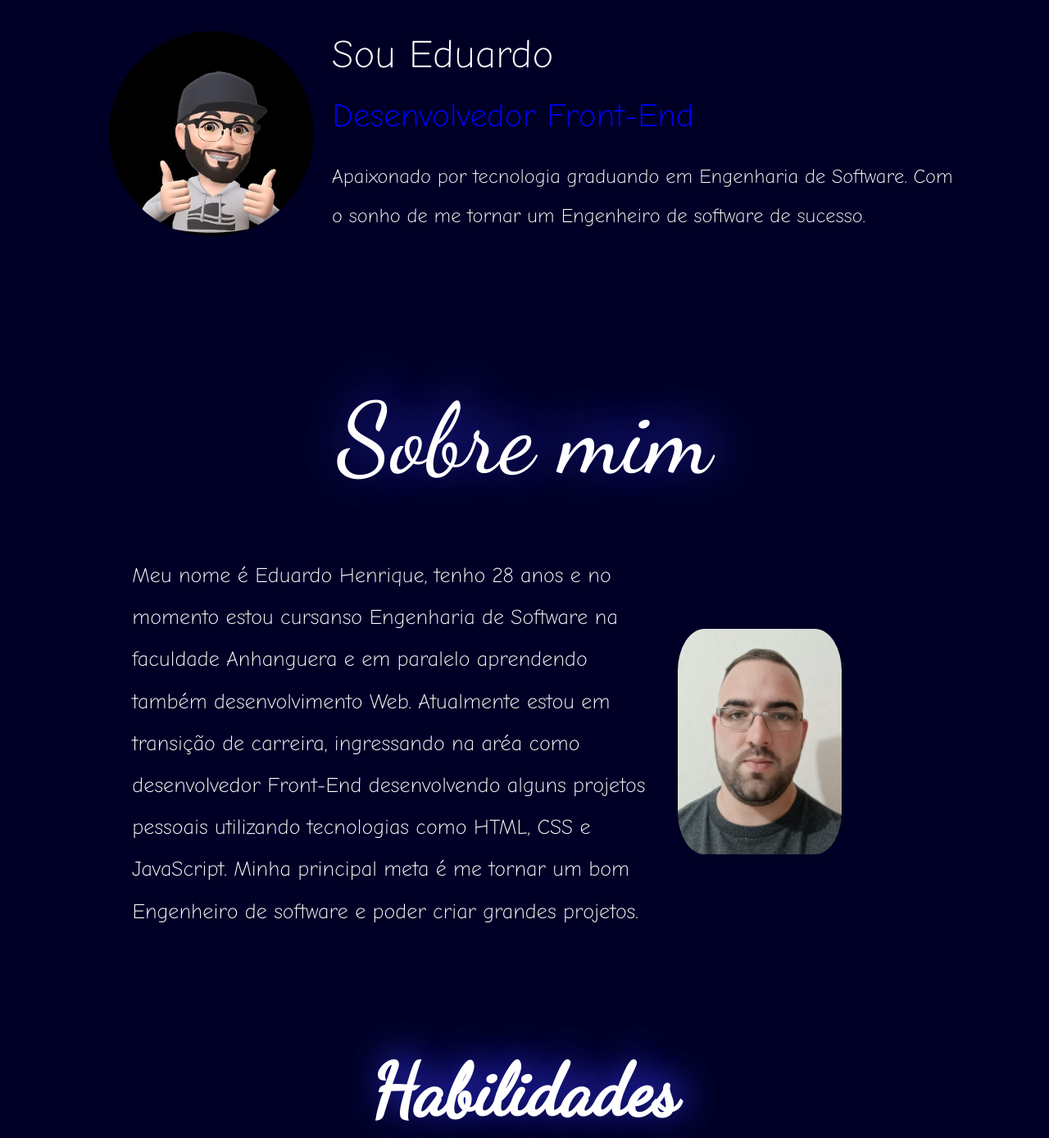
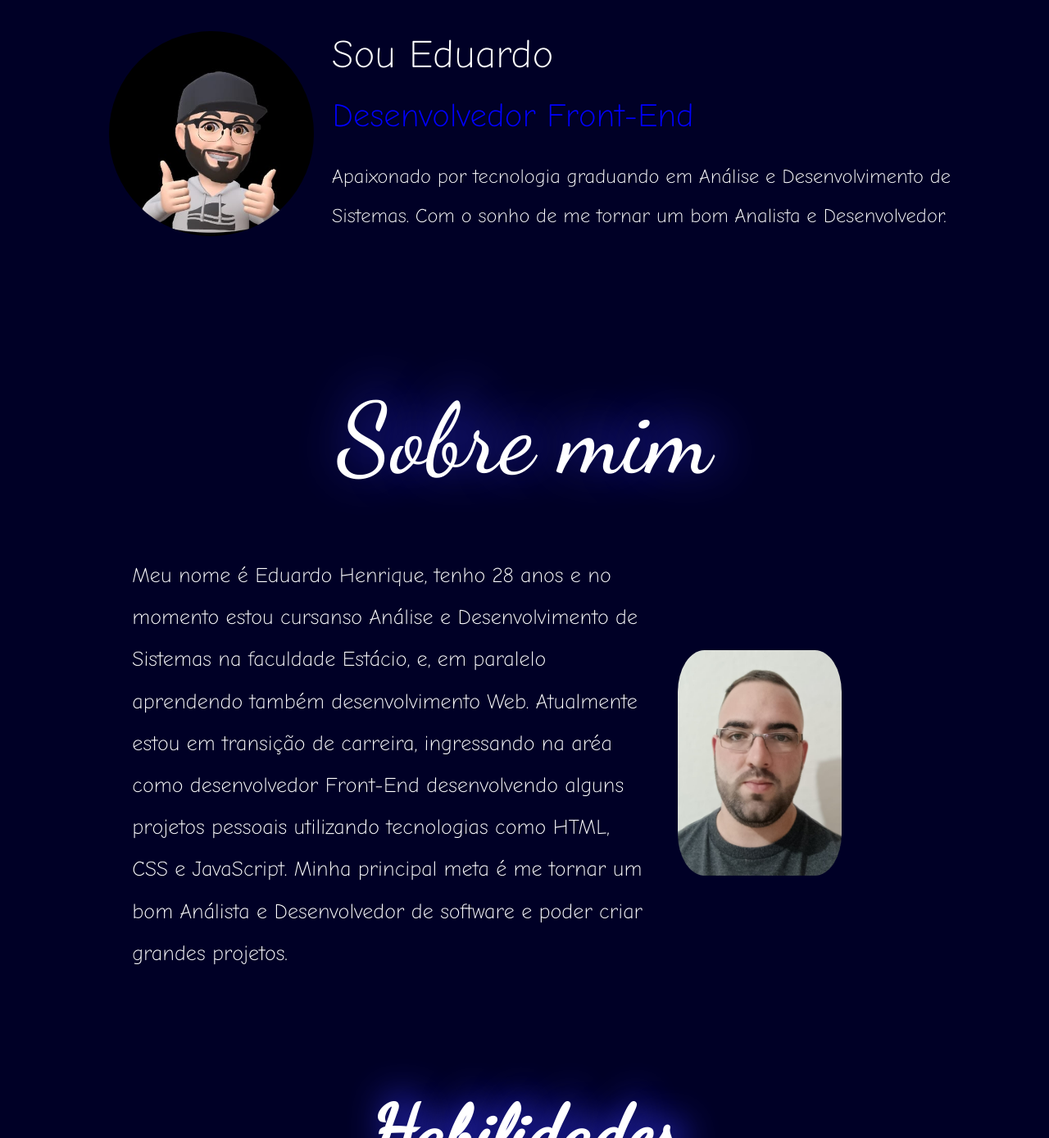
Before and after one commit to Dudu-1910/portfolio, a plain HTML site: page index.html in a window 1280 px wide. Shown: the part 216-1604 px from the top of the page at 82% size. Drawn offline with Linux system fonts and the light colour scheme; a web font is replaced by a local one.

Commit message:
Alteração de informações referente ao meu curso da faculdade.

```diff
--- a/index.html
+++ b/index.html
@@ -58,8 +58,8 @@
           <h1>Sou Eduardo</h1>
           <h2>Desenvolvedor Front-End</h2>
           <p>
-            Apaixonado por tecnologia graduando em Engenharia de Software. Com o sonho de me tornar um Engenheiro de
-            software de sucesso.
+            Apaixonado por tecnologia graduando em Análise e Desenvolvimento de Sistemas. Com o sonho de me tornar um
+            bom Analista e Desenvolvedor.
           </p>
         </div>
       </div>
@@ -76,11 +76,12 @@
       <div class="container sobre-mim">
         <div class="sobre-mim">
           <p>
-            Meu nome é Eduardo Henrique, tenho 28 anos e no momento estou cursanso Engenharia de Software na faculdade
-            Anhanguera e em paralelo aprendendo também desenvolvimento Web. Atualmente estou em transição de carreira,
+            Meu nome é Eduardo Henrique, tenho 28 anos e no momento estou cursanso Análise e Desenvolvimento de Sistemas
+            na faculdade Estácio, e, em paralelo aprendendo também desenvolvimento Web. Atualmente estou em transição de
+            carreira,
             ingressando na aréa como desenvolvedor <strong>Front-End</strong> desenvolvendo alguns projetos pessoais
             utilizando tecnologias como <strong>HTML</strong>, <strong>CSS</strong> e <strong>JavaScript</strong>. Minha
-            principal meta é me tornar um bom Engenheiro de software e poder criar grandes projetos.
+            principal meta é me tornar um bom Análista e Desenvolvedor de software e poder criar grandes projetos.
           </p>
         </div>
         <figure>
```
